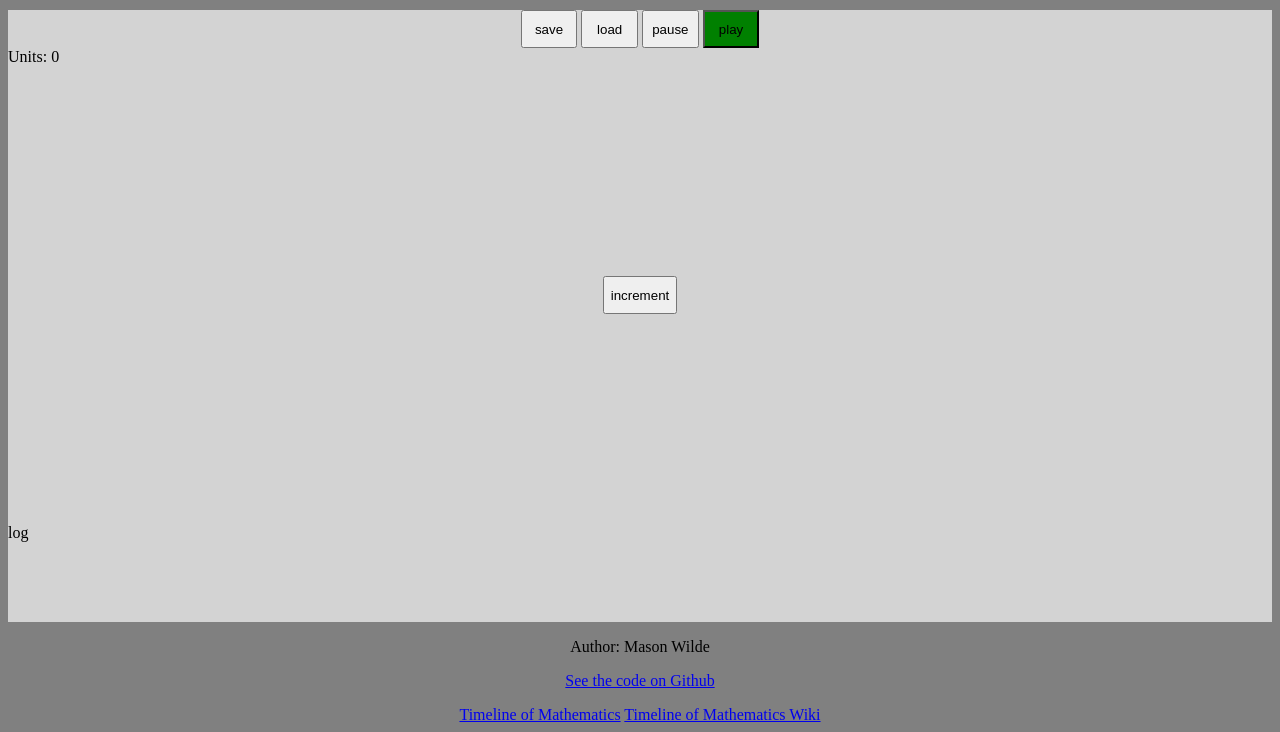
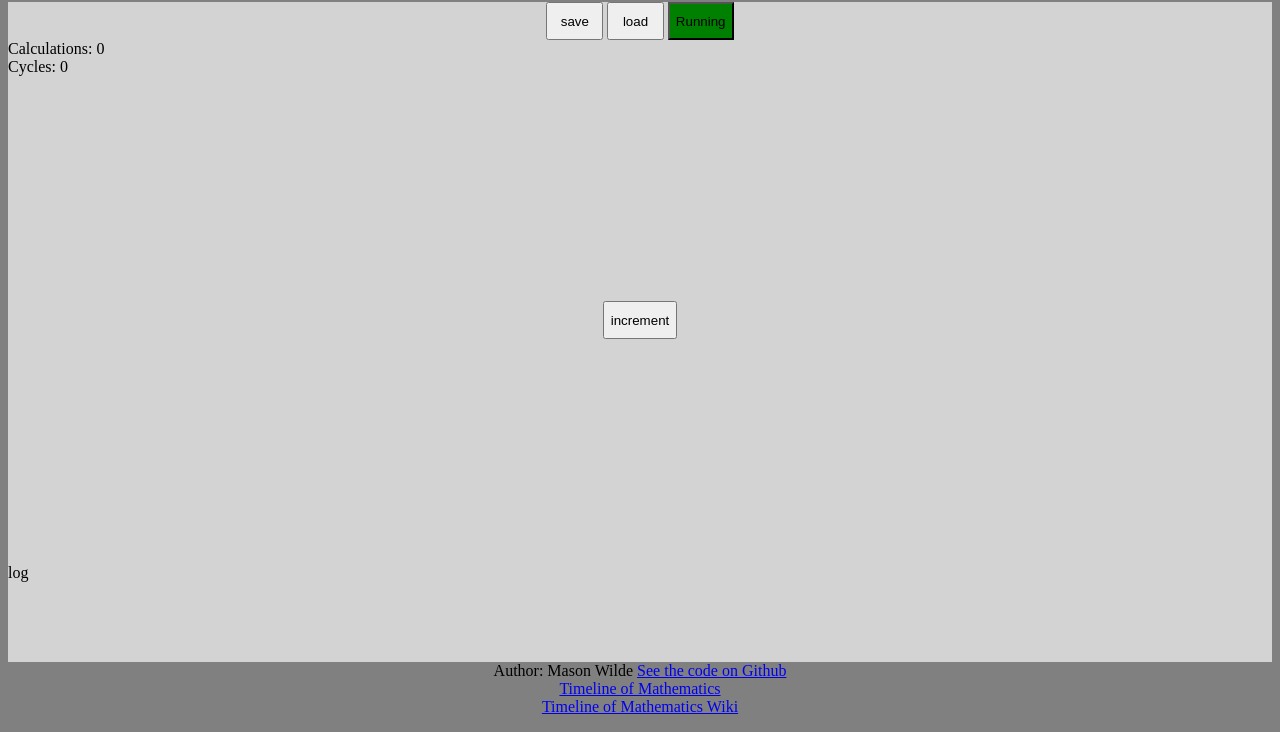
Before and after one commit to masonwilde/IdleCompute, a plain HTML site: page index.html in a window 1280 px wide. Shown: the part 84-816 px from the top of the page. Drawn offline with Linux system fonts and the light colour scheme.

Commit message:
Establish mvp

```diff
--- a/idle_compute.js
+++ b/idle_compute.js
@@ -117,17 +117,8 @@ const START_STATE = {
 // state s truly initialized in initialize().
 var s = JSON.parse(JSON.stringify(START_STATE));
 
-var capabilities = {
-  magnitude: 1,
-  bits: 1,
-  dimensions: 2,
-}
-
-var running = false;
-var debug = true;
-
 function dlog(message) {
-  if (debug) {
+  if (s.debug) {
     console.log(message);
   }
 }
@@ -152,8 +143,8 @@ function getRandomNumber() {
 
 const KNOWLEDGE = {
   notepad: {
-    unlocked: ()=>s.knowledge.notepad.unlocked,
-    requirement:()=>true,
+    unlocked: ()=>{return s.knowledge.notepad.unlocked},
+    requirement:()=>{return true},
     domains: {
       arithmetic: {
         unlocked: ()=>s.notepad.domains.arithmetic.unlocked,
@@ -161,9 +152,9 @@ const KNOWLEDGE = {
         operations: {
           increment: {
             name: "increment",
-            level: s.notepad.domains.arithmetic.operations.increment.level,
+            level: ()=>s.notepad.domains.arithmetic.operations.increment.level,
             strength: 0,
-            curve() {return (this.level * 10**this.strength)},
+            curve() {return (this.level() * 2**this.strength)},
             op() {
               logit("Incrementing: 1 + " + getRandomNumber())
               s.calculations += this.curve();
@@ -174,70 +165,75 @@ const KNOWLEDGE = {
             name: "add",
             level: ()=>s.notepad.domains.arithmetic.operations.add.level,
             strength: 1,
-
-            curve() {return (this.level * 10^this.strength)},
+            curve() {return (this.level() * 2**this.strength)},
             op() {
-              log("Adding: " + getRandomNumber() + " + " + getRandomNumber());
+              logit("Adding: " + getRandomNumber() + " + " + getRandomNumber());
+              dlog("Adding: " + this.curve())
               s.calculations += this.curve();
               s.cycles += this.curve();
             },
           },
           multiply: {
             name: "multiply",
-            level: s.notepad.domains.arithmetic.operations.multiply.level,
+            level: ()=>s.notepad.domains.arithmetic.operations.multiply.level,
             strength: 2,
             curve: function() {
-              return this.level * 10^this.strength;
+              return this.level() * 2**this.strength;
             },
             op: function() {
+              logit("Multiplying: " + getRandomNumber() + " * " + getRandomNumber());
               s.calculations += this.curve();
               s.cycles += this.curve();
             },
           },
           exponentiate: {
             name: "exponentiate",
-            level: s.notepad.domains.arithmetic.operations.exponentiate.level,
+            level: ()=>s.notepad.domains.arithmetic.operations.exponentiate.level,
             strength: 3,
             curve: function() {
-              return this.level * 10^this.strength;
+              return this.level() * 2**this.strength;
             },
             op: function() {
+              logit("Exponentiating: " + getRandomNumber() + "<sup>" + getRandomNumber() + "</sup>");
               s.calculations += this.curve();
               s.cycles += this.curve();
             },
           },
           tetrate: {
             name: "tetrate",
-            level: s.notepad.domains.arithmetic.operations.tetrate.level,
+            level: ()=>s.notepad.domains.arithmetic.operations.tetrate.level,
             strength: 4,
             curve: function() {
-              return this.level * 10^this.strength;
+              return this.level() * 2**this.strength;
             },
             op: function() {
+              logit("Tetrating: <sup>" + getRandomNumber() + "</sup>" + getRandomNumber());
               s.calculations += this.curve();
               s.cycles += this.curve();
             },
           },
           pentate: {
             name: "pentate",
-            level: s.notepad.domains.arithmetic.operations.pentate.level,
+            level: ()=>s.notepad.domains.arithmetic.operations.pentate.level,
             strength: 5,
             curve: function() {
-              return this.level * 10^this.strength;
+              return this.level() * 2**this.strength;
             },
             op: function() {
+              logit("Pentating: " + getRandomNumber() + "[5]" + getRandomNumber());
               s.calculations += this.curve();
               s.cycles += this.curve();
             },
           },
           hexate: {
             name: "hexate",
-            level: s.notepad.domains.arithmetic.operations.hexate.level,
+            level: ()=>s.notepad.domains.arithmetic.operations.hexate.level,
             strength: 6,
             curve: function() {
-              return this.level * 10^this.strength;
+              return this.level() * 10^this.strength;
             },
             op: function() {
+              logit("Hexating: " + getRandomNumber() + "[6]" + getRandomNumber());
               s.calculations += this.curve();
               s.cycles += this.curve();
             },
@@ -294,12 +290,58 @@ var upgrades = {};
 var completedBreakpoints = [];
 
 var breakpoints = [
+  // Unlock arithmetic add.
   [
     function () {
-      return count >= 10;
+      return s.calculations >= 2**4;
     },
     () => {
-      enableOperation("multiply");
+      enableOperation("notepad", "arithmetic", "add");
+    },
+  ],
+  // Unlock arithmetic multiply.
+  [
+    function () {
+      return s.calculations >= 2**6;
+    },
+    () => {
+      enableOperation("notepad", "arithmetic", "multiply");
+    },
+  ],
+  // Unlock arithmetic exponentiate.
+  [
+    function () {
+      return s.calculations >= 2**8;
+    },
+    () => {
+      enableOperation("notepad", "arithmetic", "exponentiate");
+    },
+  ],
+  // Unlock arithmetic tetrate.
+  [
+    function () {
+      return s.calculations >= 2**10;
+    },
+    () => {
+      enableOperation("notepad", "arithmetic", "tetrate");
+    },
+  ],
+  // Unlock arithmetic pentate.
+  [
+    function () {
+      return s.calculations >= 2**12;
+    },
+    () => {
+      enableOperation("notepad", "arithmetic", "pentate");
+    },
+  ],
+  // Unlock arithmetic hexate.
+  [
+    function () {
+      return s.calculations >= 2**14;
+    },
+    () => {
+      enableOperation("notepad", "arithmetic", "hexate");
     },
   ],
 ];
@@ -309,7 +351,7 @@ var log = [];
 
 function initNotepadArithmeticUi() {
   arith = document.getElementById("notepadepad-arithmetic");
-  if (KNOWLEDGE.notepad.domains.arithmetic.operations.increment.level > 0) {
+  if (KNOWLEDGE.notepad.domains.arithmetic.operations.increment.level() > 0) {
     enableOperationButton("notepad", "arithmetic", "increment");
   }
 }
@@ -356,7 +398,9 @@ function initialize() {
 }
 
 function updateCountUi() {
-  document.getElementById("count-value").innerHTML =
+  document.getElementById("calculations-val").innerHTML =
+    String(s.calculations);
+    document.getElementById("cycles-val").innerHTML =
     String(s.calculations);
 }
 
@@ -386,7 +430,7 @@ function updateUi() {
 }
 
 function updateSimulation() {
-  if (!running) return;
+  if (!s.running) return;
   checkBreakpoints();
 }
 
@@ -421,8 +465,9 @@ function enableOperationButton(workspace, domain, operation) {
 
 function enableOperation(workspace, domain, operation) {
   dlog("Adding operation: " + KNOWLEDGE[workspace].domains[domain].operations[operation].name);
-  if (s[workspace][domain].operations[operation].level == 0) {
-    s[workspace][domain].operations[operation].level = 1;
+  if (s[workspace].domains[domain].operations[operation].level == 0) {
+    dlog("setting level to 1 for: " + operation);
+    s[workspace].domains[domain].operations[operation].level = 1;
   }
   enableOperationButton(workspace, domain, operation);
 }
@@ -435,20 +480,11 @@ function load() {
   // TODO: implement load
 }
 
-function pause() {
-  if (!running) return;
-  dlog("paused");
-  running = false;
-  document.getElementById("pause-button").classList.add("paused");
-  document.getElementById("play-button").classList.remove("playing");
-}
-
-function play() {
-  if (running) return;
-  dlog("play");
-  running = true;
-  document.getElementById("pause-button").classList.remove("paused");
-  document.getElementById("play-button").classList.add("playing");
+function togglePlay() {
+  s.running = !s.running;
+  but = document.getElementById("playpause-button")
+  but.classList.toggle("running");
+  but.innerHTML = s.running ? "Running" : "Paused";
 }
 
 function startup() {
@@ -458,7 +494,7 @@ function startup() {
 }
 
 function run() {
-  play();
+  togglePlay();
   setInterval(updateUi, UI_INTERVAL);
   setInterval(updateSimulation, SIM_INTERVAL);
 }
--- a/index.html
+++ b/index.html
@@ -10,38 +10,52 @@
   <meta name="author" content="masonwilde" />
 </head>
 
-<body onload="startup()">
+<body onload="startup()" style="display:grid;grid-template-rows: auto 1fr auto;">
   <header>
     <h1>Idle Compute <button onclick="reset()">Reset</button></h1>
   </header>
-  <div class="game-panel">
+  <div class="game-panel flex-vert-filler">
     <div id="system-ui" class="center-all">
       <button id="save-button" onclick="save()">save</button>
       <button id="load-button" onclick="load()">load</button>
-      <button id="pause-button" onclick="pause()">pause</button>
-      <button id="play-button" onclick="play()">play</button>
+      <button id="playpause-button" onclick="togglePlay()" class="playpause"></button>
     </div>
     <div style="display:grid;grid-template-columns:1fr 1fr;">
-      <div id="count" class="flex-vert-auto" style="display:inline;">
-        <span id="count-unit">Units:</span>
-        <span id="count-value">0</span>
+      <div id="counts" class="flex-vert-auto" style="display:inline;">
+        <div id="calculations">
+          <span id="calculations-unit">Calculations:</span>
+          <span id="calculations-val">0</span>
+        </div>
+        <div id="cycles">
+          <span id="cycles-unit">Cycles:</span>
+          <span id="cycles-val">0</span>
+        </div>
       </div>
       <div style="position: relative;">
-        <div id="notifications" style="overflow: scroll;position: absolute;text-align: left;max-height: 5em;display: flex;flex-direction: column-reverse"></div>
+        <div id="notifications"
+          style="overflow: scroll;position: absolute;text-align: left;max-height: 5em;display: flex;flex-direction: column-reverse">
+        </div>
       </div>
     </div>
     <div id="buyables" class="flex-vert-auto"></div>
     <div id="workspace" class="flex-vert-filler center-all"></div>
     log
-    <div id="log" style="overflow: scroll;text-align: left;min-height:5em;max-height:5em;display: flex;flex-direction: column-reverse"></div>
+    <div id="log"
+      style="overflow: scroll;text-align: left;min-height:5em;max-height:5em;display: flex;flex-direction: column-reverse">
+    </div>
   </div>
   <footer class="center-all">
-    <p>Author: Mason Wilde</p>
-    <p>
-      <a href="https://github.com/masonwilde/IdleCompute">See the code on Github</a>
-    </p>
-    <a href="https://mathigon.org/timeline">Timeline of Mathematics</a>
-    <a href="https://en.wikipedia.org/wiki/Timeline_of_mathematics">Timeline of Mathematics Wiki</a>
+    <div id="footer-author-info">
+      <span>Author: Mason Wilde</span>
+      <span>
+        <a href="https://github.com/masonwilde/IdleCompute">See the code on Github</a>
+      </span>
+    </div>
+    <div id="footer-info-links">
+      <a href="https://mathigon.org/timeline">Timeline of Mathematics</a>
+    </br>
+      <a href="https://en.wikipedia.org/wiki/Timeline_of_mathematics">Timeline of Mathematics Wiki</a>
+    </div>
   </footer>
 </body>
 
--- a/styles.css
+++ b/styles.css
@@ -1,7 +1,8 @@
 body {
-  min-height: 100vh;
+  height: 100vh;
   display: flex;
   flex-direction: column;
+  margin: 0px 8px;
   background-color: gray;
   overflow: hidden;
 }
@@ -15,18 +16,14 @@ button {
   min-width: 15mm;
 }
 
-button.paused {
+button.playpause {
   background-color: red;
 }
-
-button.playing {
+button.playpause.running {
   background-color: green;
 }
 
 .game-panel {
-  flex: 1 1 auto;
-  display: flex;
-  flex-direction: column;
   /* align-items: center;
   justify-content: center; */
   background-color: lightgray;
```
